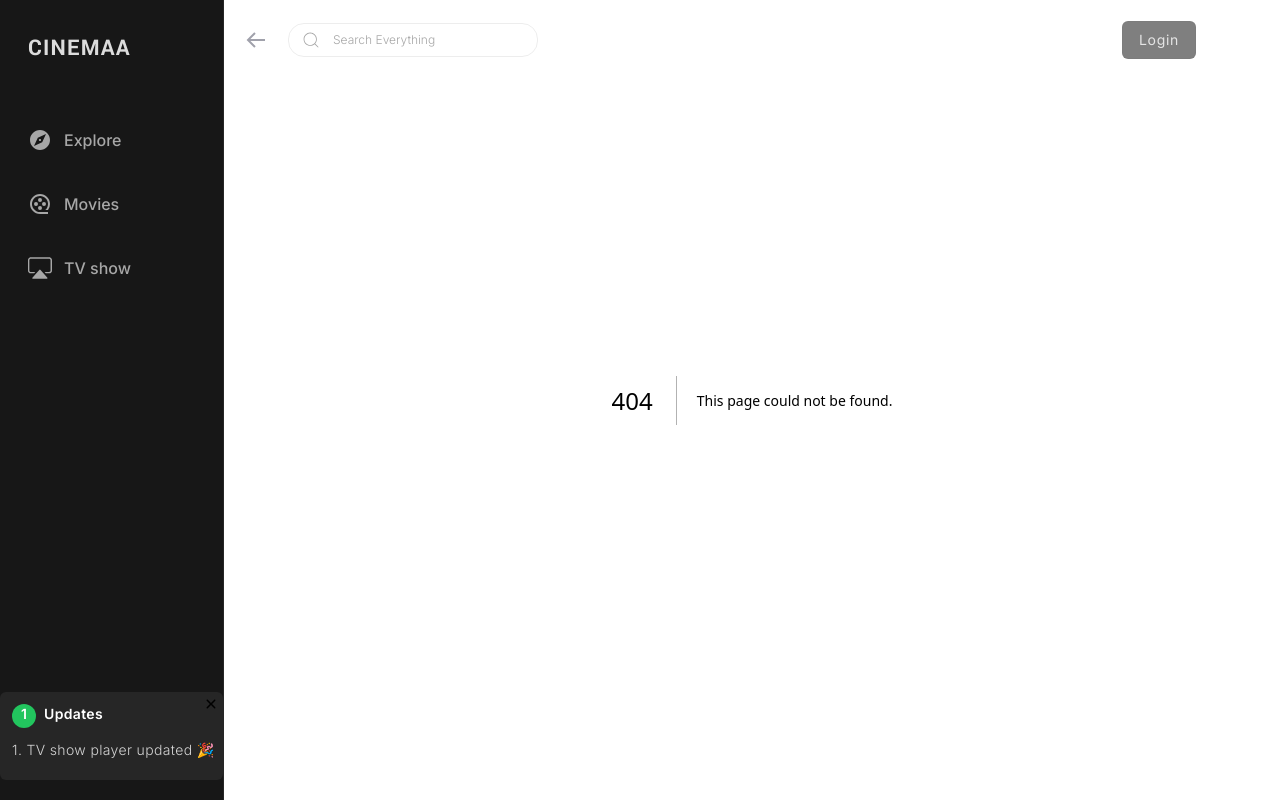
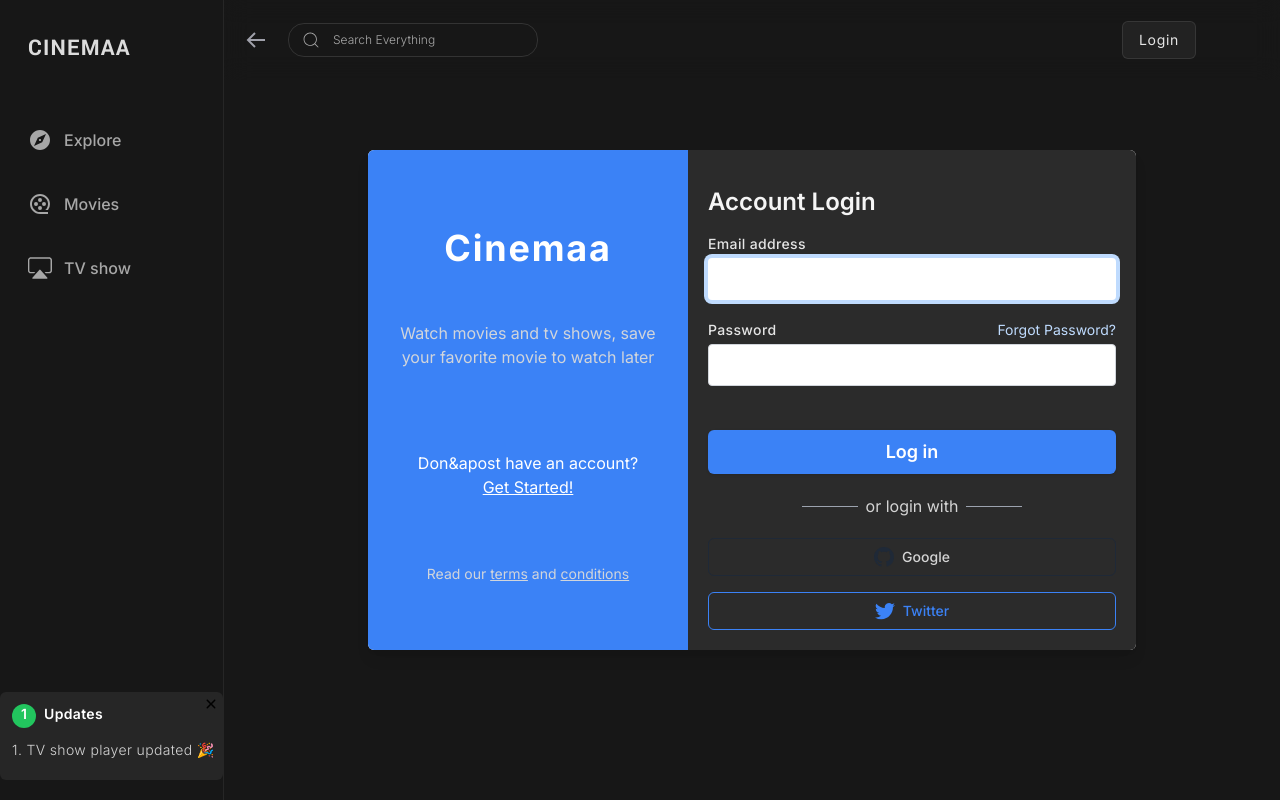
Before and after one commit to immdipu/Streamland-frontend, a Next.js app: page /login in a window 1280 px wide. Before the commit this address had no page. Built offline with nearby package versions, Linux system fonts and the light colour scheme.

Commit message:
signup path added

```diff
--- a/src/app/component/index.ts
+++ b/src/app/component/index.ts
@@ -6,6 +6,7 @@
 import SingleTvCard from "./silder/SingleTvCard";
 import ContinueWatch from "./continueWatch/ContinueWatch";
 import TrendingPerson from "./trending/TrendingPerson";
+import Login from "./login/Login";
 
 export {
   NowPlaying,
@@ -16,4 +17,5 @@
   SingleTvCard,
   ContinueWatch,
   TrendingPerson,
+  Login,
 };
--- /dev/null
+++ b/src/app/component/login/Login.tsx
@@ -0,0 +1,139 @@
+import React from "react";
+
+const Login = () => {
+  return (
+    <div>
+      <div className="flex items-center min-h-screen p-4 bg-_black_bg lg:justify-center">
+        <div className="flex flex-col overflow-hidden bg-white rounded-md shadow-lg max md:flex-row md:flex-1 lg:max-w-screen-md">
+          <div className="p-4 py-6 text-white bg-blue-500 md:w-80 md:flex-shrink-0 md:flex md:flex-col md:items-center md:justify-evenly">
+            <div className="my-3 text-4xl font-bold tracking-wider text-center">
+              <a href="/">Cinemaa</a>
+            </div>
+            <p className="mt-6 font-normal text-center text-gray-300 md:mt-0">
+              Watch movies and tv shows, save your favorite movie to watch later
+            </p>
+            <p className="flex flex-col items-center justify-center mt-10 text-center">
+              <span> Don&apost have an account?</span>
+              <a href="#" className="underline">
+                Get Started!
+              </a>
+            </p>
+            <p className="mt-6 text-sm text-center text-gray-300">
+              Read our{" "}
+              <a href="#" className="underline">
+                terms
+              </a>{" "}
+              and{" "}
+              <a href="#" className="underline">
+                conditions
+              </a>
+            </p>
+          </div>
+          <div className="p-5 bg-_genre_chip_bg md:flex-1">
+            <h3 className="my-4 text-2xl font-semibold text-neutral-100">
+              Account Login
+            </h3>
+            <form action="#" className="flex flex-col space-y-5">
+              <div className="flex flex-col space-y-1">
+                <label
+                  htmlFor="email"
+                  className="text-sm font-medium tracking-wide text-neutral-200"
+                >
+                  Email address
+                </label>
+                <input
+                  type="email"
+                  id="email"
+                  autoFocus
+                  className="px-4 py-2 transition duration-300 border border-gray-300 rounded focus:border-transparent focus:outline-none focus:ring-4 focus:ring-blue-200"
+                />
+              </div>
+              <div className="flex flex-col space-y-1">
+                <div className="flex items-center justify-between">
+                  <label
+                    htmlFor="password"
+                    className="text-sm font-medium tracking-wide text-neutral-200"
+                  >
+                    Password
+                  </label>
+                  <a
+                    href="#"
+                    className="text-sm text-blue-200 hover:underline focus:text-blue-800"
+                  >
+                    Forgot Password?
+                  </a>
+                </div>
+                <input
+                  type="password"
+                  id="password"
+                  className="px-4 py-2 transition duration-300 border border-gray-300 rounded focus:border-transparent focus:outline-none focus:ring-4 focus:ring-blue-200"
+                />
+              </div>
+              <br />
+              <div className="mt-2">
+                <button
+                  type="submit"
+                  className="w-full px-4 py-2 text-lg font-semibold text-white transition-colors duration-300 bg-blue-500 rounded-md shadow hover:bg-blue-600 focus:outline-none focus:ring-blue-200 focus:ring-4"
+                >
+                  Log in
+                </button>
+              </div>
+              <div className="flex flex-col space-y-5 ">
+                <span className="flex items-center justify-center space-x-2">
+                  <span className="h-px bg-gray-400 w-14"></span>
+                  <span className="font-normal text-neutral-300">
+                    or login with
+                  </span>
+                  <span className="h-px bg-gray-400 w-14"></span>
+                </span>
+                <div className="flex flex-col space-y-4">
+                  <a
+                    href="#"
+                    className="flex items-center justify-center px-4 py-2 space-x-2 transition-colors duration-300 border border-gray-800 rounded-md group hover:bg-gray-800 focus:outline-none"
+                  >
+                    <span>
+                      <svg
+                        className="w-5 h-5 text-gray-800 fill-current group-hover:text-white"
+                        viewBox="0 0 16 16"
+                        version="1.1"
+                        aria-hidden="true"
+                      >
+                        <path
+                          fillRule="evenodd"
+                          d="M8 0C3.58 0 0 3.58 0 8c0 3.54 2.29 6.53 5.47 7.59.4.07.55-.17.55-.38 0-.19-.01-.82-.01-1.49-2.01.37-2.53-.49-2.69-.94-.09-.23-.48-.94-.82-1.13-.28-.15-.68-.52-.01-.53.63-.01 1.08.58 1.23.82.72 1.21 1.87.87 2.33.66.07-.52.28-.87.51-1.07-1.78-.2-3.64-.89-3.64-3.95 0-.87.31-1.59.82-2.15-.08-.2-.36-1.02.08-2.12 0 0 .67-.21 2.2.82.64-.18 1.32-.27 2-.27.68 0 1.36.09 2 .27 1.53-1.04 2.2-.82 2.2-.82.44 1.1.16 1.92.08 2.12.51.56.82 1.27.82 2.15 0 3.07-1.87 3.75-3.65 3.95.29.25.54.73.54 1.48 0 1.07-.01 1.93-.01 2.2 0 .21.15.46.55.38A8.013 8.013 0 0016 8c0-4.42-3.58-8-8-8z"
+                        ></path>
+                      </svg>
+                    </span>
+                    <span className="text-sm font-medium text-neutral-300 group-hover:text-white">
+                      Google
+                    </span>
+                  </a>
+                  <a
+                    href="#"
+                    className="flex items-center justify-center px-4 py-2 space-x-2 transition-colors duration-300 border border-blue-500 rounded-md group hover:bg-blue-500 focus:outline-none"
+                  >
+                    <span>
+                      <svg
+                        className="text-blue-500 group-hover:text-white"
+                        width="20"
+                        height="20"
+                        fill="currentColor"
+                      >
+                        <path d="M6.29 18.251c7.547 0 11.675-6.253 11.675-11.675 0-.178 0-.355-.012-.53A8.348 8.348 0 0020 3.92a8.19 8.19 0 01-2.357.646 4.118 4.118 0 001.804-2.27 8.224 8.224 0 01-2.605.996 4.107 4.107 0 00-6.993 3.743 11.65 11.65 0 01-8.457-4.287 4.106 4.106 0 001.27 5.477A4.073 4.073 0 01.8 7.713v.052a4.105 4.105 0 003.292 4.022 4.095 4.095 0 01-1.853.07 4.108 4.108 0 003.834 2.85A8.233 8.233 0 010 16.407a11.616 11.616 0 006.29 1.84"></path>
+                      </svg>
+                    </span>
+                    <span className="text-sm font-medium text-blue-500 group-hover:text-white">
+                      Twitter
+                    </span>
+                  </a>
+                </div>
+              </div>
+            </form>
+          </div>
+        </div>
+      </div>
+    </div>
+  );
+};
+
+export default Login;
--- /dev/null
+++ b/src/app/login/page.tsx
@@ -0,0 +1,12 @@
+import React from "react";
+import { Login } from "../component";
+
+const page = () => {
+  return (
+    <div>
+      <Login />
+    </div>
+  );
+};
+
+export default page;
```
